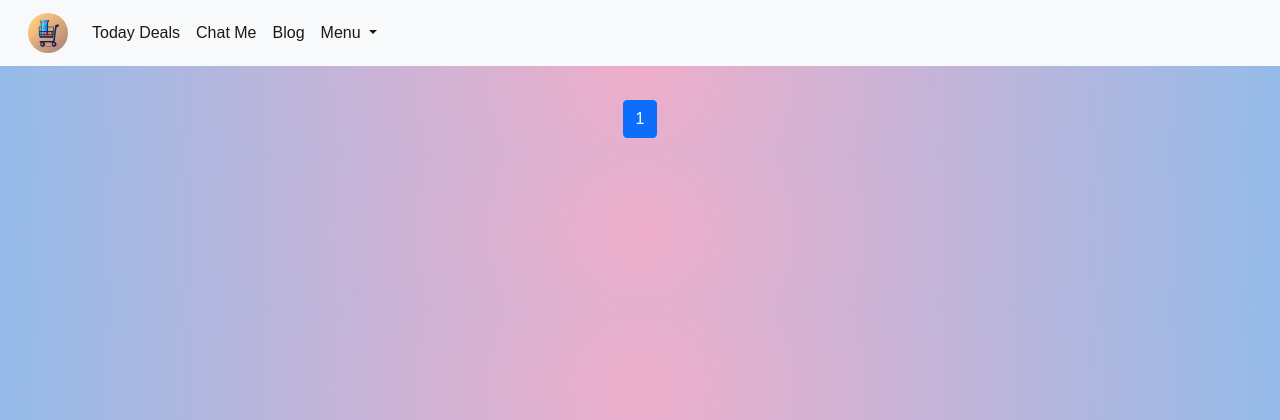
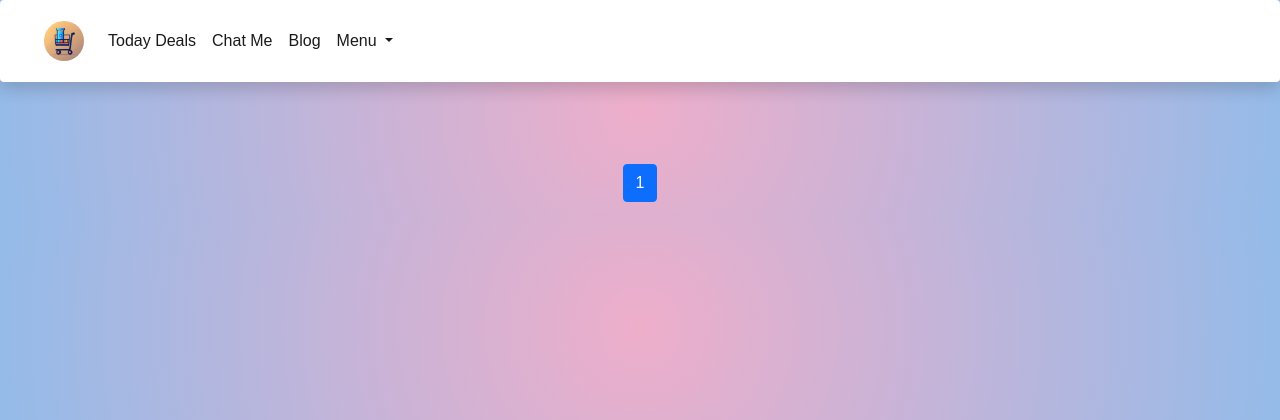
Before and after one commit to Antony-M1/shopscoop, a Django app: page /blog/ in a window 1280 px wide. Shown: the top 420 px of the page. Run offline with Django 4.2, Linux system fonts and the light colour scheme; data that the repository does not hold is empty.

Commit message:
Nav Shadows

```diff
--- a/shop/templates/shop/navbar.html
+++ b/shop/templates/shop/navbar.html
@@ -1,5 +1,5 @@
 {% load static %}
-<nav class="navbar navbar-expand-lg navbar-light bg-light">
+<nav class="navbar navbar-expand-lg navbar-light bg-light shadow p-3 mb-5 bg-white rounded">
   <div class="container-fluid">
     <a class="navbar-brand" href="/"><img class="rounded-image" src="{% static 'shop/images/logo.jpg' %}" alt="Home" width="40px" height="40px"></a>
     <button class="navbar-toggler" type="button" data-bs-toggle="collapse" data-bs-target="#navbarNavDropdown" aria-controls="navbarNavDropdown" aria-expanded="false" aria-label="Toggle navigation">
```
